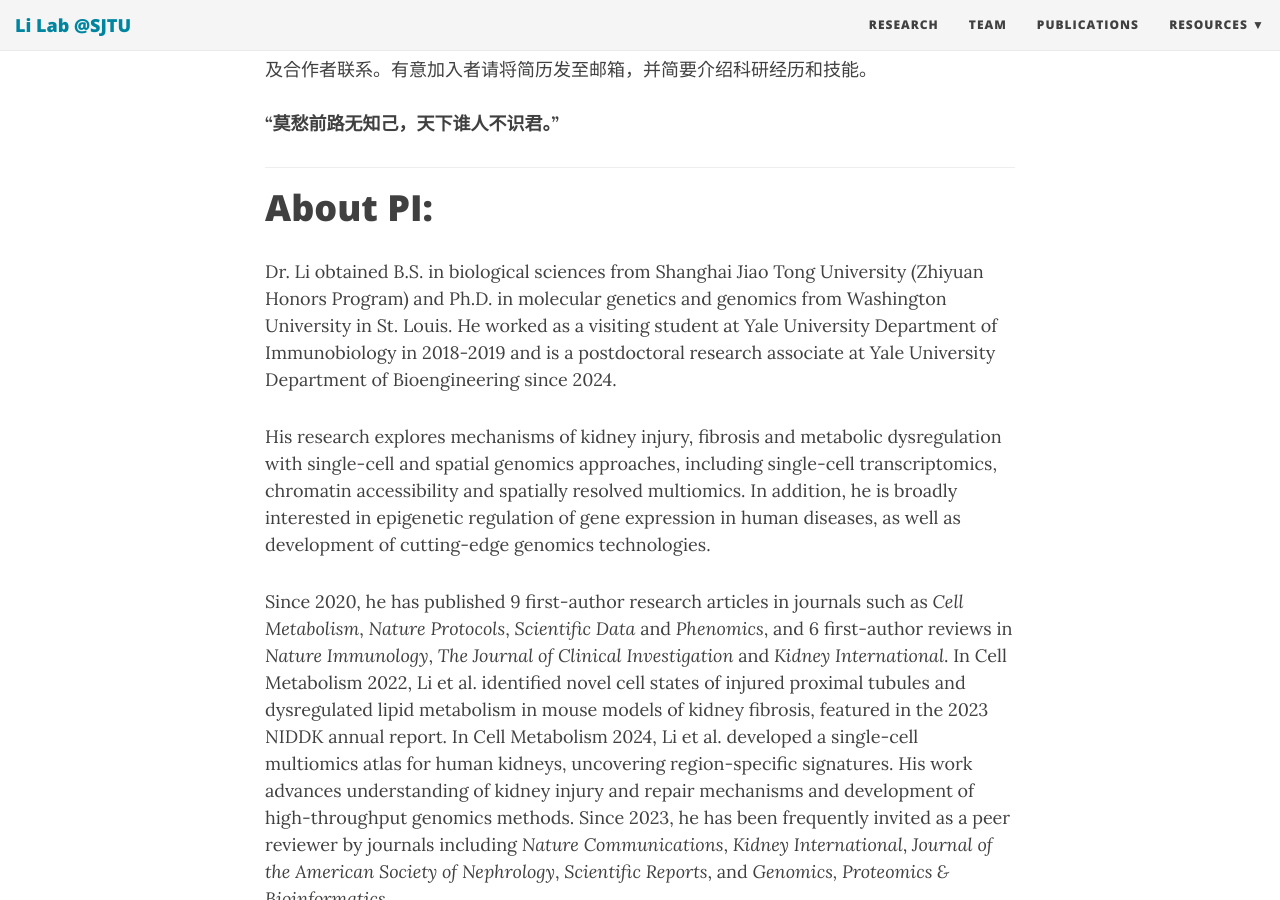
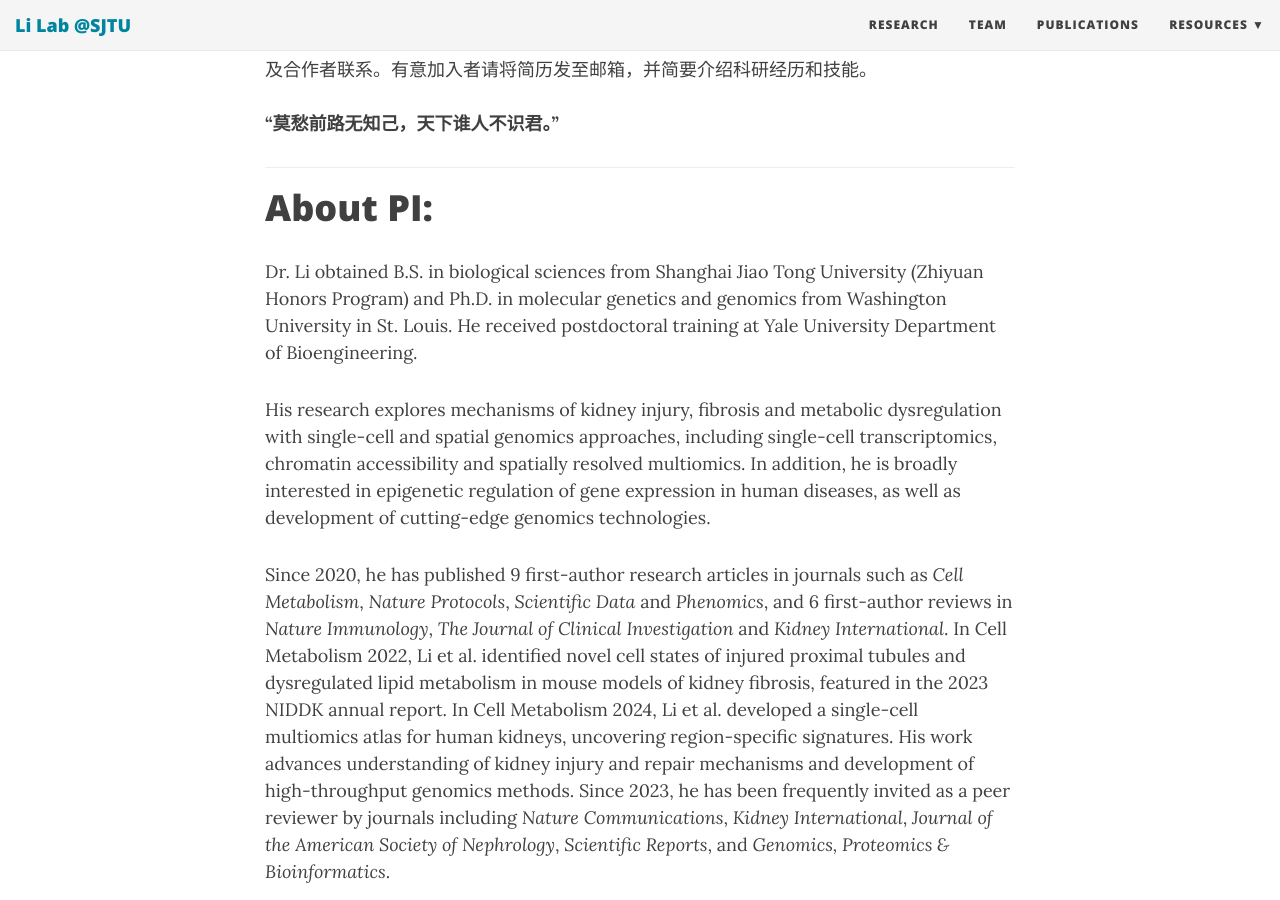
Before and after one commit to TheLiLab/thelilab.github.io, a Jekyll site: the page built from team.md, in a window 1280 px wide and 900 px high, scrolled down 768 px. Built offline with Jekyll 4.4.1, drawn with Linux system fonts in a browser that asks for light colours; nearby versions of some CDN libraries.

Commit message:
Update team.md

```diff
--- a/team.md
+++ b/team.md
@@ -18,7 +18,7 @@
 <hr>
 # About PI:<br>
 
-Dr. Li obtained B.S. in biological sciences from Shanghai Jiao Tong University (Zhiyuan Honors Program) and Ph.D. in molecular genetics and genomics from Washington University in St. Louis. He worked as a visiting student at Yale University Department of Immunobiology in 2018-2019 and is a postdoctoral research associate at Yale University Department of Bioengineering since 2024.<br>
+Dr. Li obtained B.S. in biological sciences from Shanghai Jiao Tong University (Zhiyuan Honors Program) and Ph.D. in molecular genetics and genomics from Washington University in St. Louis. He received postdoctoral training at Yale University Department of Bioengineering.<br>
 
 His research explores mechanisms of kidney injury, fibrosis and metabolic dysregulation with single-cell and spatial genomics approaches, including single-cell transcriptomics, chromatin accessibility and spatially resolved multiomics. In addition, he is broadly interested in epigenetic regulation of gene expression in human diseases, as well as development of cutting-edge genomics technologies.<br>
 
```
